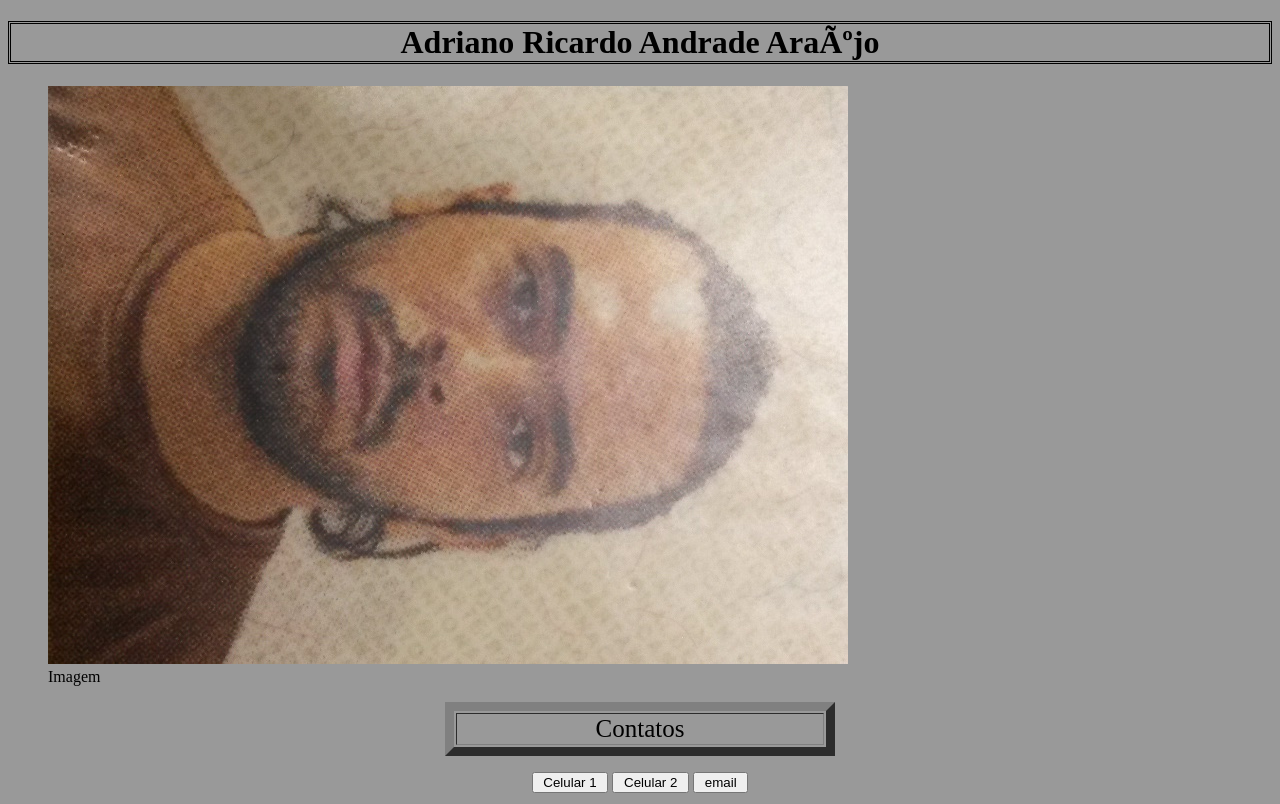
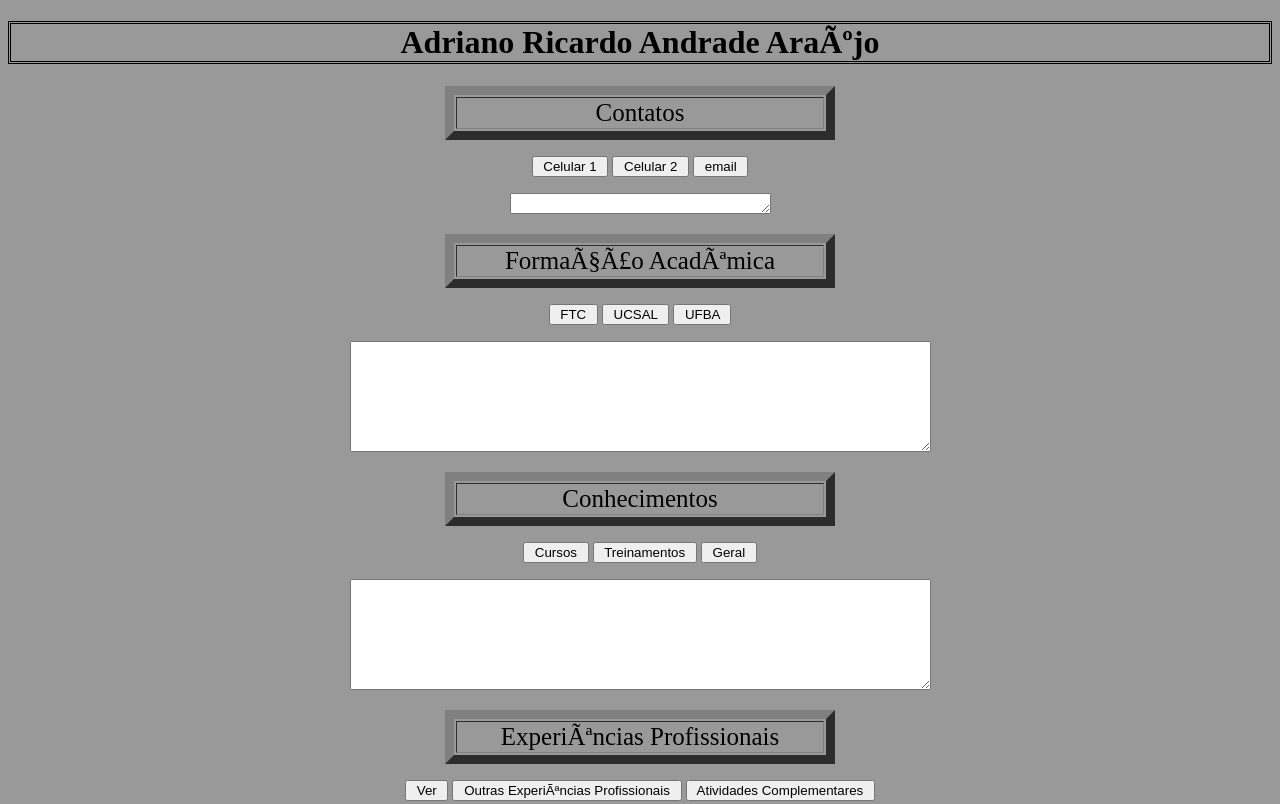
Before and after one commit to adrianoraraujo/curriculo1, a plain HTML site: page index.html in a window 1280 px wide. Shown: the top 804 px of the page. Drawn offline with Linux system fonts and the light colour scheme.

Commit message:
Update index.html

```diff
--- a/index.html
+++ b/index.html
@@ -6,10 +6,10 @@
 </head>
 <body bgcolor="999999">
 <h1 style ="border-style: double;"><center>Adriano Ricardo Andrade Araújo</h1>
-<figure>
-<img src="./imagem.jpg" />
-<figcaption>Imagem</figcaption>
-</figure>
+<!--<figure>
+//<img src="./imagem.jpg" />
+//<figcaption>Imagem</figcaption>
+//</figure>-->
 <table width="390" border="9" align="center" >
 	<tr>
 	  <td width="115" style="font-size: 25px;"><center>Contatos</td></tr></table>
```
